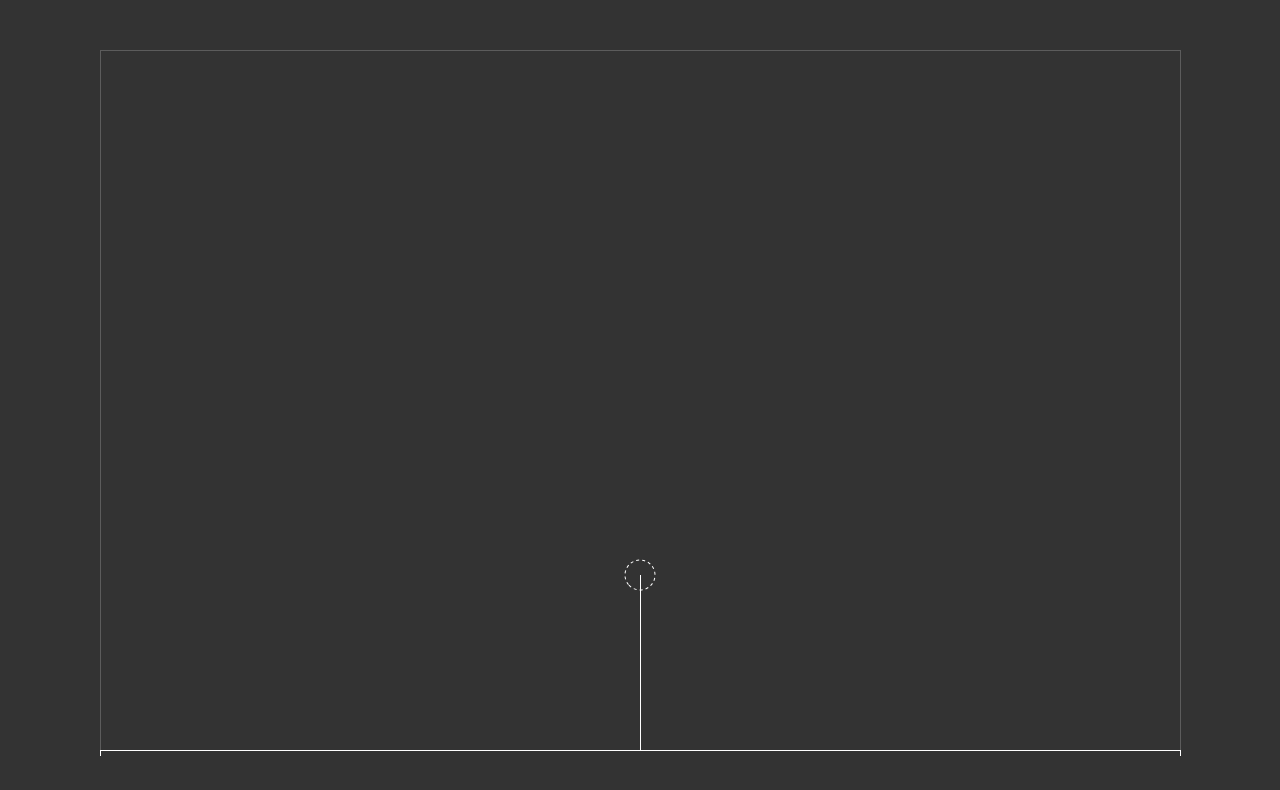
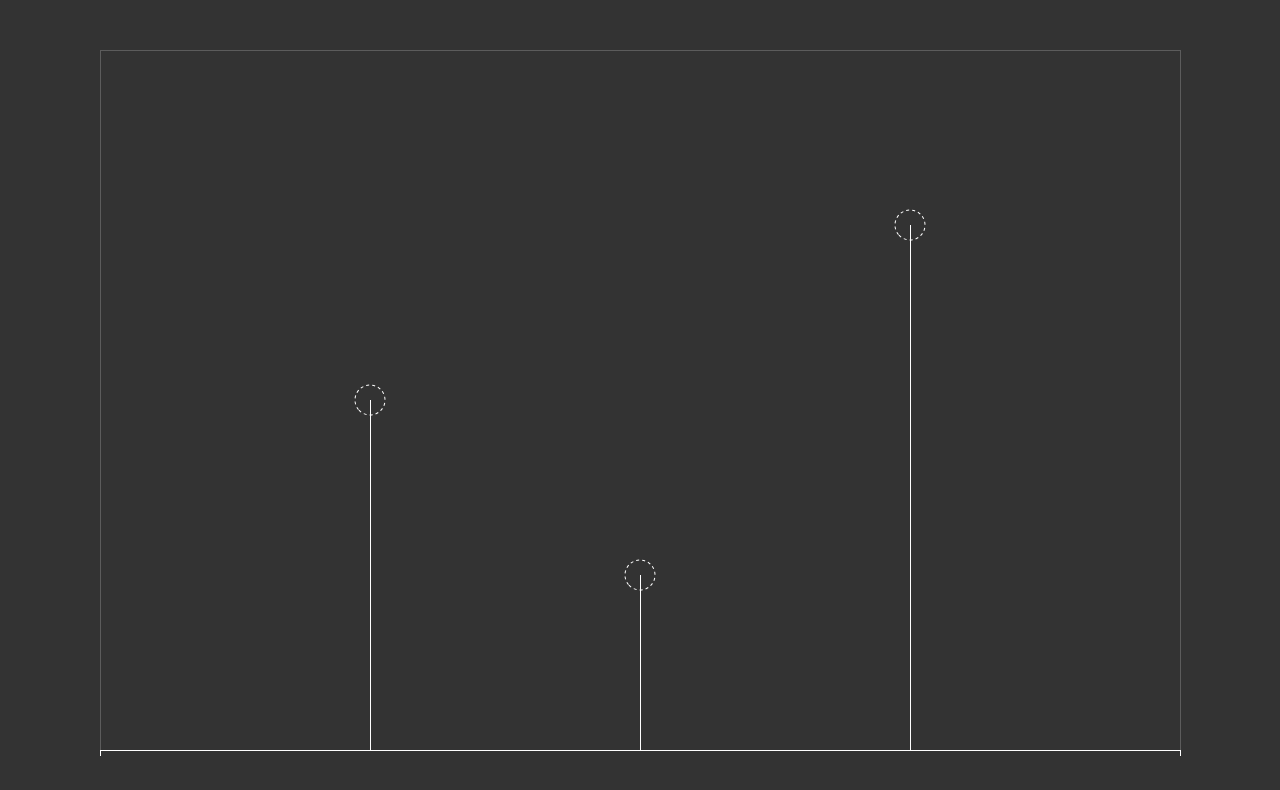
Before and after one commit to iamlukesky/slim-bars, a website: page index.html in a window 1280 px wide. Drawn offline with nearby package versions, Linux system fonts and the light colour scheme.

Commit message:
draw bars from data
transition on mouseover

```diff
--- a/index.html
+++ b/index.html
@@ -81,25 +81,51 @@
             .attr('stroke', 'white')
 
         // this is the bar in the bar chart, should later be bound to data
-        const data = {x: 0.5, y: 0.25}
+        // const data = {x: 0.5, y: 0.25}
+        const data = [
+            { x: 0.25, y: 0.5 },
+            { x: 0.5, y: 0.25 },
+            { x: 0.75, y: 0.75 },
+        ]
 
-        g.append('line')
-            .attr('id', 'line')
+        g.selectAll('.line')
+            .data(data)
+            .enter()
+            .append('line')
+            .attr('class', 'line')
             .attr('stroke', 'white')
             .attr('stroke-width', 1)
-            .attr('x1', x(data.x)).attr('y1', y(0))
-            .attr('x2', x(data.x)).attr('y2', y(data.y))
+            .attr('x1', (d) => x(d.x))
+            .attr('y1', y(0))
+            .attr('x2', (d) => x(d.x))
+            .attr('y2', (d) => y(d.y))
 
-        g.append('g')
-            .attr('transform', `translate(${x(data.x)}, ${y(data.y)})`)
+        g.selectAll('.circle')
+            .data(data)
+            .enter()
+            .append('g')
+            .attr('class', 'circle')
+            .attr('transform', (d) => `translate(${x(d.x)}, ${y(d.y)})`)
             .append('circle')
-            .attr('id', 'circle')
             .attr('stroke', 'white')
             .attr('stroke-dasharray', '3, 3')
-            .attr('fill', 'none')
+            .attr('fill', 'rgba(0, 0, 0, 0')
             .attr('stroke-width', 1)
             .attr('cx', 0).attr('cy', 0)
             .attr('r', 15)
+            .on('mouseover', function(){
+                console.log('mouseover')
+                d3.select(this)
+                    .transition()
+                    .attr('r', 30)
+                    .attr('stroke', 'orange')
+            })
+            .on('mouseout', function(){
+                d3.select(this)
+                    .transition()
+                    .attr('r', 15)
+                    .attr('stroke', 'white')
+            })
 
 
         const t0 = new Date()
@@ -107,11 +133,12 @@
         d3.timer(() => {
             const delta = Date.now() - t0
 
-        // const a = new Date().getTime() * 0.000001
+            // const a = new Date().getTime() * 0.000001
             const a = (Math.sin(new Date().getTime() * 0.004) * Math.PI * 10)
 
-            svg.select('#circle')
+            svg.selectAll('.circle')
                 .attr('transform', `rotate(${delta * 0.1})`)
+                .attr('transform', (d) => `translate(${x(d.x)}, ${y(d.y)}) rotate(${delta * 0.1})`)
         })
 
 
```
